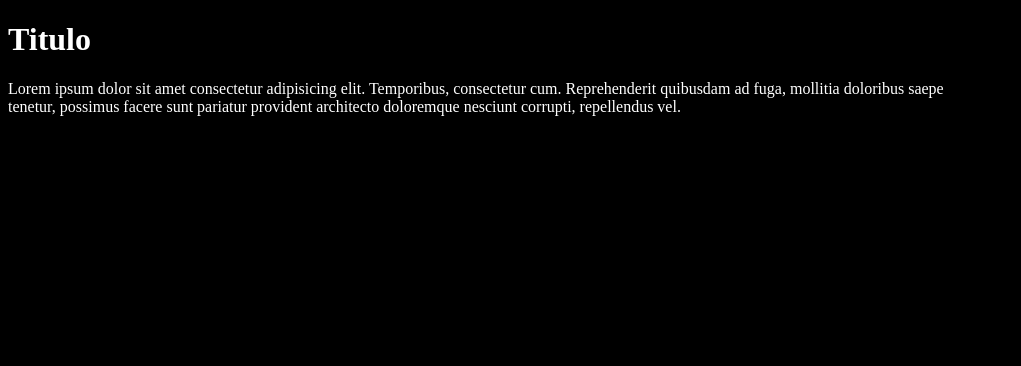
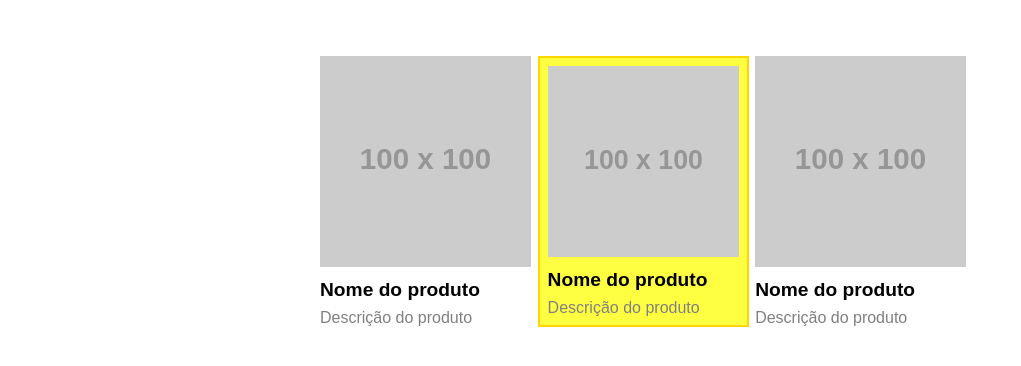
Before and after one commit to juliocjunior/primeiro_repositorio, a plain HTML site: page index.html in a window 1280 px wide. Shown: the whole page, without its empty margins (0-1021 px from the left). Drawn offline with Linux system fonts and the light colour scheme; files that its build step writes are made by us from their sources; placeholder pictures from the web are drawn by us.

Commit message:
add boas_praticas_css

```diff
--- a/dist/styles/main.css
+++ /dev/null
@@ -1,10 +0,0 @@
-body {
-  background-color: black;
-  color: #fff;
-}
-main {
-  max-width: 960px;
-  width: 100%;
-  justify-content: center;
-
-}
--- a/index.html
+++ b/index.html
@@ -2,20 +2,34 @@
 <html lang="pt-BR">
 <head>
     <meta charset="UTF-8">
+    <meta http-equiv="X-UA-Compatible" content="IE=edge">
     <meta name="viewport" content="width=device-width, initial-scale=1.0">
-    <title>exericio_grunt</title>
-    <link rel="stylesheet" href="dist/styles/main.css">
+    <title>Exercício boas práticas de CSS</title>
+    <link rel="stylesheet" href="main.css">
 </head>
 <body>
-    <main>
-        <div class="container">
-            <h1>
-                Titulo
-            </h1>
-            <p>Lorem ipsum dolor sit amet consectetur adipisicing elit. Temporibus, consectetur cum. Reprehenderit quibusdam ad fuga, mollitia doloribus saepe tenetur, possimus facere sunt pariatur provident architecto doloremque nesciunt corrupti, repellendus vel.</p>
+    <div class="produtos">
+        <div class="produto">
+            <img class="produto__imagem" src="https://via.placeholder.com/100x100">
+            <h4 class="produto__nome">Nome do produto</h4>
+            <p class="produto__descricao">
+                Descrição do produto
+            </p>
         </div>
-    </main>
-
-    <script src="dist/scripts/main.min.js"></script>
+        <div class="produto--destaque">
+            <img class="produto__imagem" src="https://via.placeholder.com/100x100">
+            <h4 class="produto__nome">Nome do produto</h4>
+            <p class="produto__descricao">
+                Descrição do produto
+            </p>
+        </div>
+        <div class="produto">
+            <img class="produto__imagem" src="https://via.placeholder.com/100x100">
+            <h4 class="produto__nome">Nome do produto</h4>
+            <p class="produto__descricao">
+                Descrição do produto
+            </p>
+        </div>
+    </div>
 </body>
 </html>
--- /dev/null
+++ b/main.css
@@ -0,0 +1,33 @@
+* {
+    margin: 0;
+    padding: 0;
+    font-family: sans-serif;
+}
+
+.produtos {
+    max-width: 640px;
+    width: 100%;
+    margin: 56px auto;
+    display: grid;
+    grid-template-columns: 33% 33% 33%;
+    grid-column-gap: 1%;
+}
+
+.produto__imagem {
+    width: 100%;
+}
+
+.produto__nome {
+    font-size: 1.2em;
+    margin: 8px 0;
+}
+
+.produto__descricao {
+    color: gray;
+}
+
+.produto--destaque {
+    border: 2px solid gold;
+    padding: 8px;
+    background-color: #ffff42;
+}
--- a/src/scripts/main.js
+++ /dev/null
@@ -1 +0,0 @@
-alert('o JavaScript minificado está sendo executado.')
--- a/src/styles/main.less
+++ /dev/null
@@ -1,27 +0,0 @@
-body {
-    background-color: black;
-    color: #fff;
-
-    main {
-        max-width: 960px;
-        width: 100%;
-        margin: 0 auto;
-
-        .container {
-            display: flex;
-            flex-direction: column;
-            text-align: center;
-            width: 100%;
-            max-width: 960px;
-
-            h1 {
-                font-size: 10vw;
-                margin-bottom: 1vw;
-            }
-
-            p {
-                font-size: 4vw;
-            }
-        }
-    }
-}
```
Also changed, not shown: Gruntfile.js (deleted, +0 -34 lines), package.json (deleted, +0 -50 lines), 2 other files.
